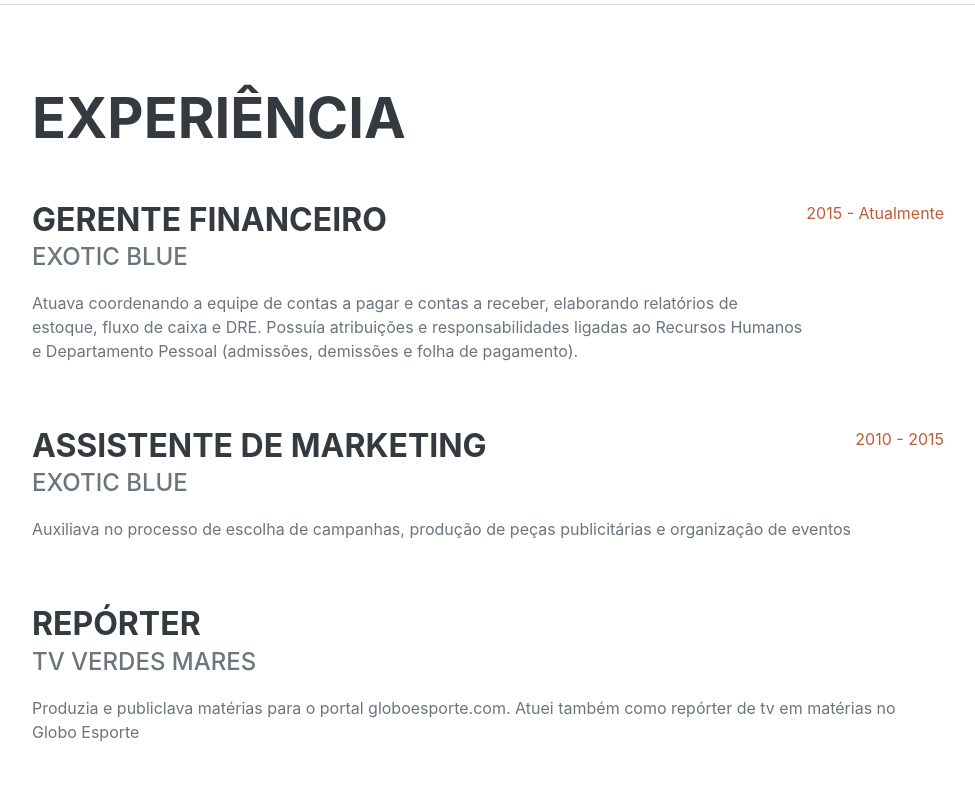
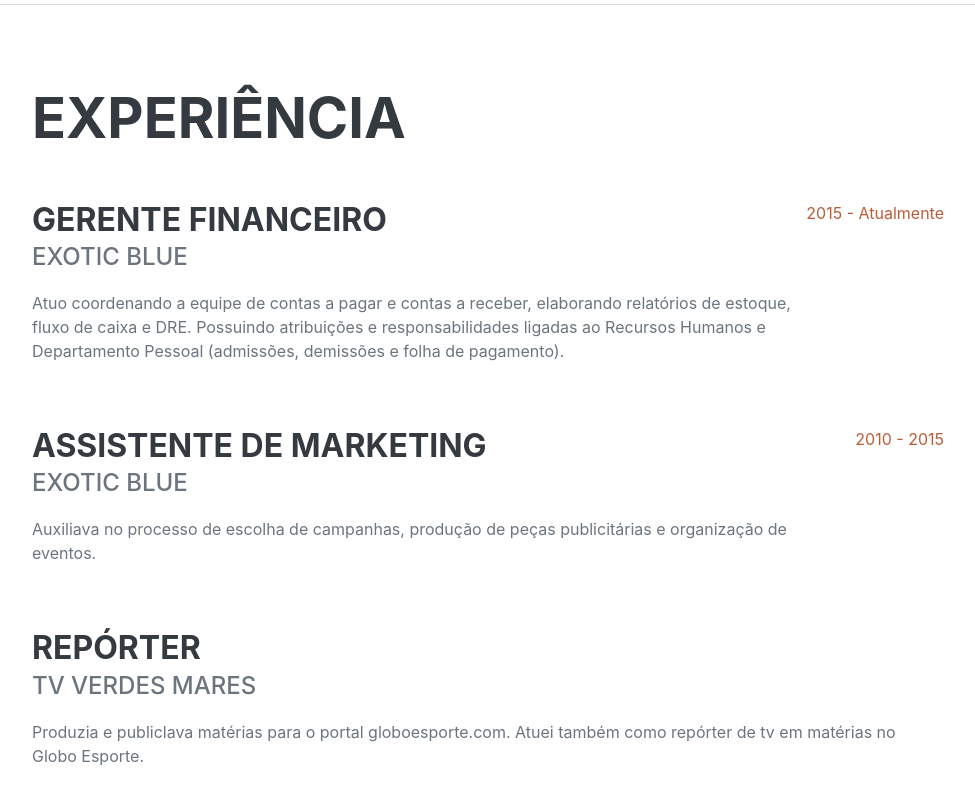
Before and after one commit to RobertoRanulfo/curriculo_roberto, a plain HTML site: page index.html in a window 1280 px wide. Shown: the part 2540-3340 px from the top of the page, without its empty margins (288-1263 px from the left). Drawn offline with nearby package versions, Linux system fonts and the light colour scheme; a web font is replaced by a local one.

Commit message:
Atualiza

```diff
--- a/index.html
+++ b/index.html
@@ -156,7 +156,7 @@
                         <div class="flex-grow-1">
                             <h3 class="mb-0">Gerente Financeiro</h3>
                             <div class="subheading mb-3">Exotic Blue</div>
-                            <p>Atuava coordenando a equipe de contas a pagar e contas a receber, elaborando relatórios de estoque, fluxo de caixa e DRE. Possuía atribuições e responsabilidades ligadas ao Recursos Humanos e Departamento Pessoal (admissões, demissões e folha de pagamento).</p>
+                            <p>Atuo coordenando a equipe de contas a pagar e contas a receber, elaborando relatórios de estoque, fluxo de caixa e DRE. Possuindo atribuições e responsabilidades ligadas ao Recursos Humanos e Departamento Pessoal (admissões, demissões e folha de pagamento).</p>
                         </div>
                         <div class="flex-shrink-0"><span class="text-primary">2015 - Atualmente</span></div>
                     </div>
@@ -164,7 +164,7 @@
                         <div class="flex-grow-1">
                             <h3 class="mb-0">Assistente de Marketing</h3>
                             <div class="subheading mb-3">Exotic Blue</div>
-                            <p>Auxiliava no processo de escolha de campanhas, produção de peças publicitárias e organização de eventos</p>
+                            <p>Auxiliava no processo de escolha de campanhas, produção de peças publicitárias e organização de eventos.</p>
                         </div>
                         <div class="flex-shrink-0"><span class="text-primary">2010 - 2015</span></div>
                     </div>
@@ -172,7 +172,7 @@
                         <div class="flex-grow-1">
                             <h3 class="mb-0">Repórter</h3>
                             <div class="subheading mb-3">TV Verdes Mares</div>
-                            <p>Produzia e publiclava matérias para o portal globoesporte.com. Atuei também como repórter de tv em matérias no Globo Esporte</p>
+                            <p>Produzia e publiclava matérias para o portal globoesporte.com. Atuei também como repórter de tv em matérias no Globo Esporte.</p>
                         </div>
                         <div class="flex-shrink-0"><span class="text-primary"></span></div>
                     </div>
```
